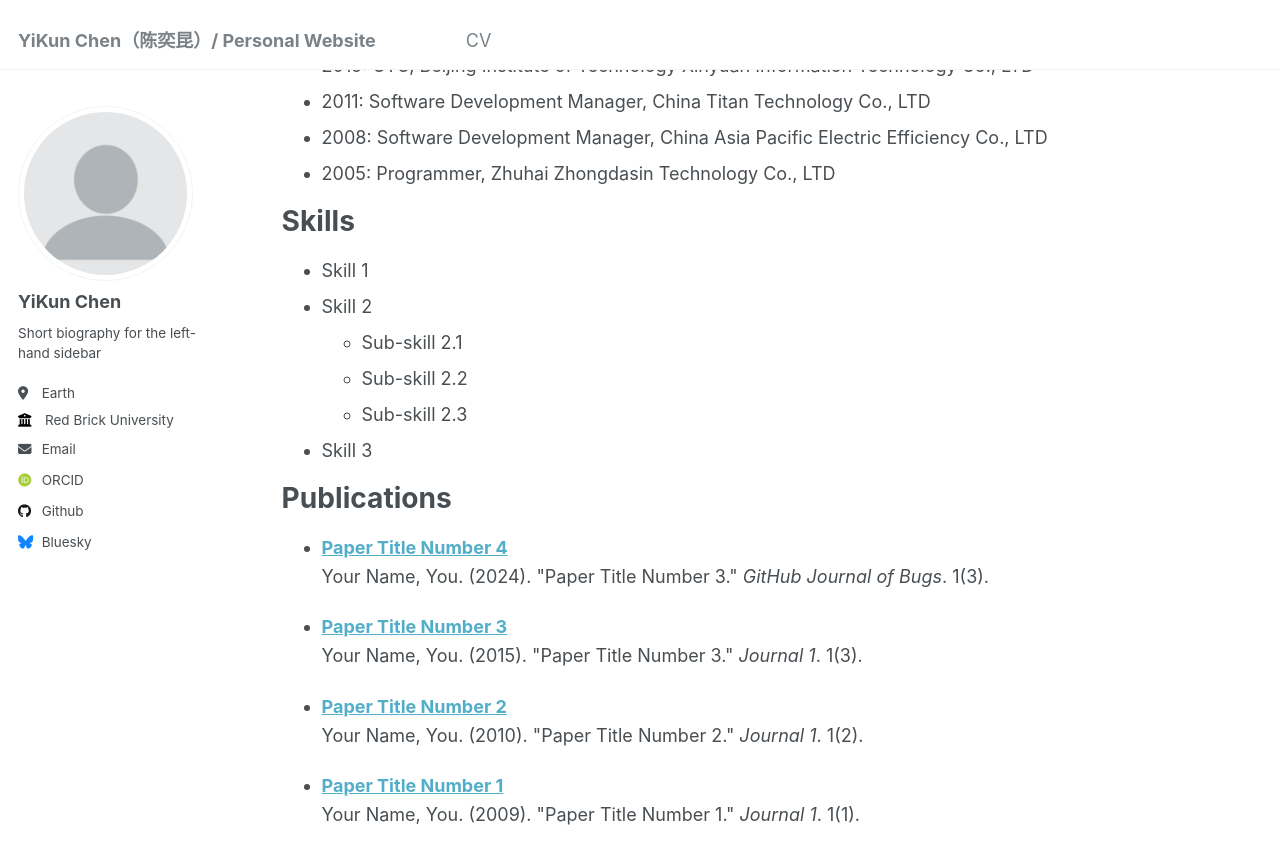
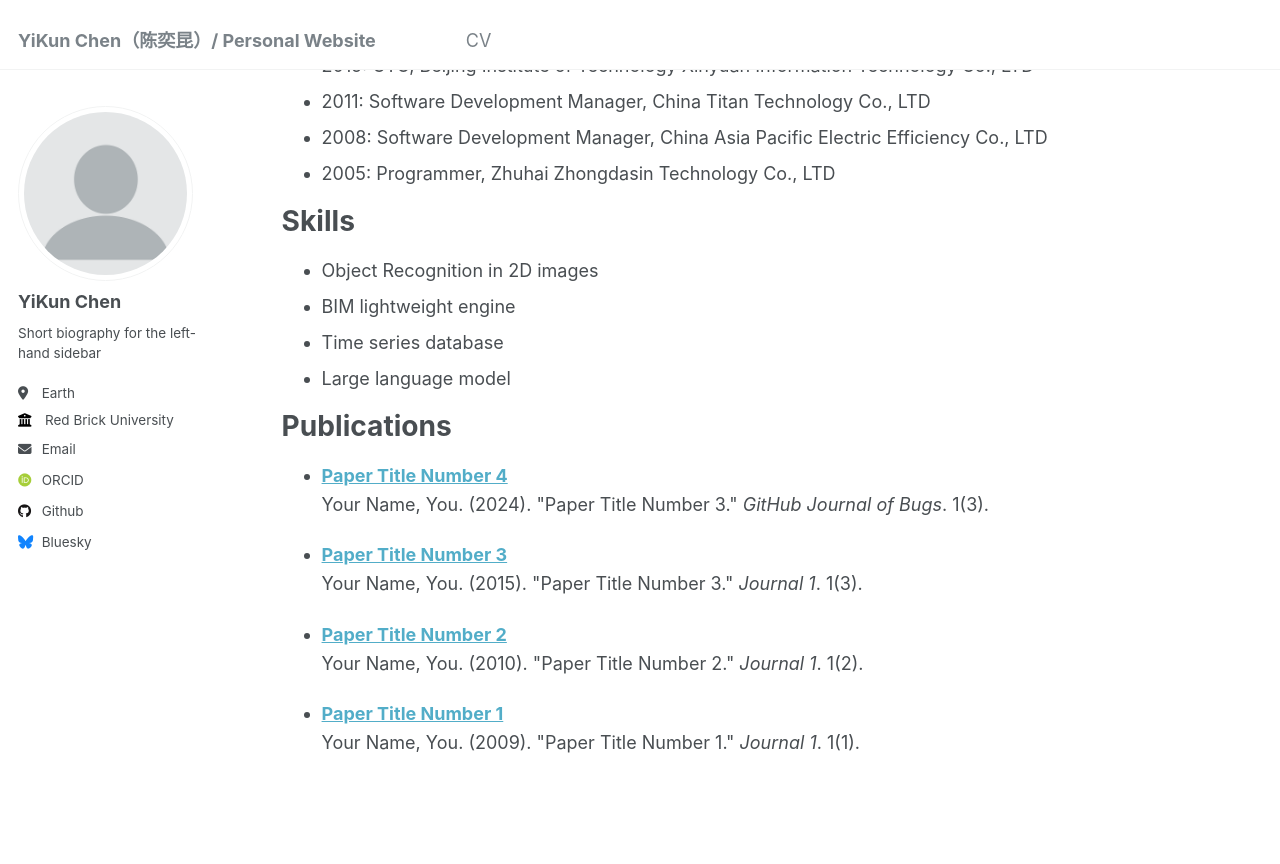
Before and after one commit to kenter1643/YikunChen, a Jekyll site: the page built from _pages/about.md, in a window 1280 px wide and 900 px high, scrolled down 421 px. Shown: the top 864 px of the window. Built offline with Jekyll 4.4.1, drawn with Linux system fonts in a browser that asks for light colours; some web fonts are replaced.

Commit message:
Update about.md

```diff
--- a/_pages/about.md
+++ b/_pages/about.md
@@ -26,12 +26,10 @@ Work experience
 
 Skills
 ======
-* Skill 1
-* Skill 2
-  * Sub-skill 2.1
-  * Sub-skill 2.2
-  * Sub-skill 2.3
-* Skill 3
+* Object Recognition in 2D images
+* BIM lightweight engine
+* Time series database
+* Large language model
 
 Publications
 ======
```
